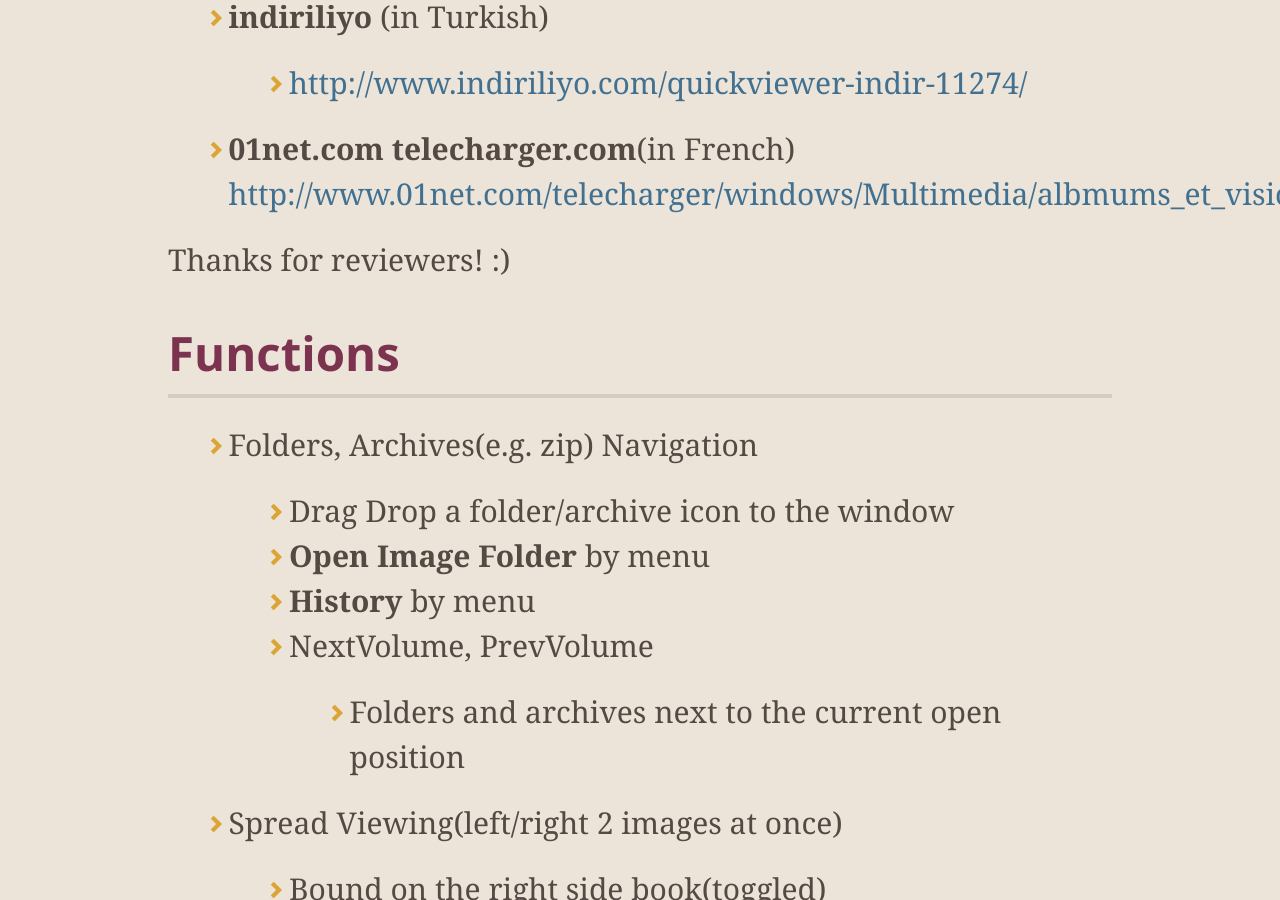
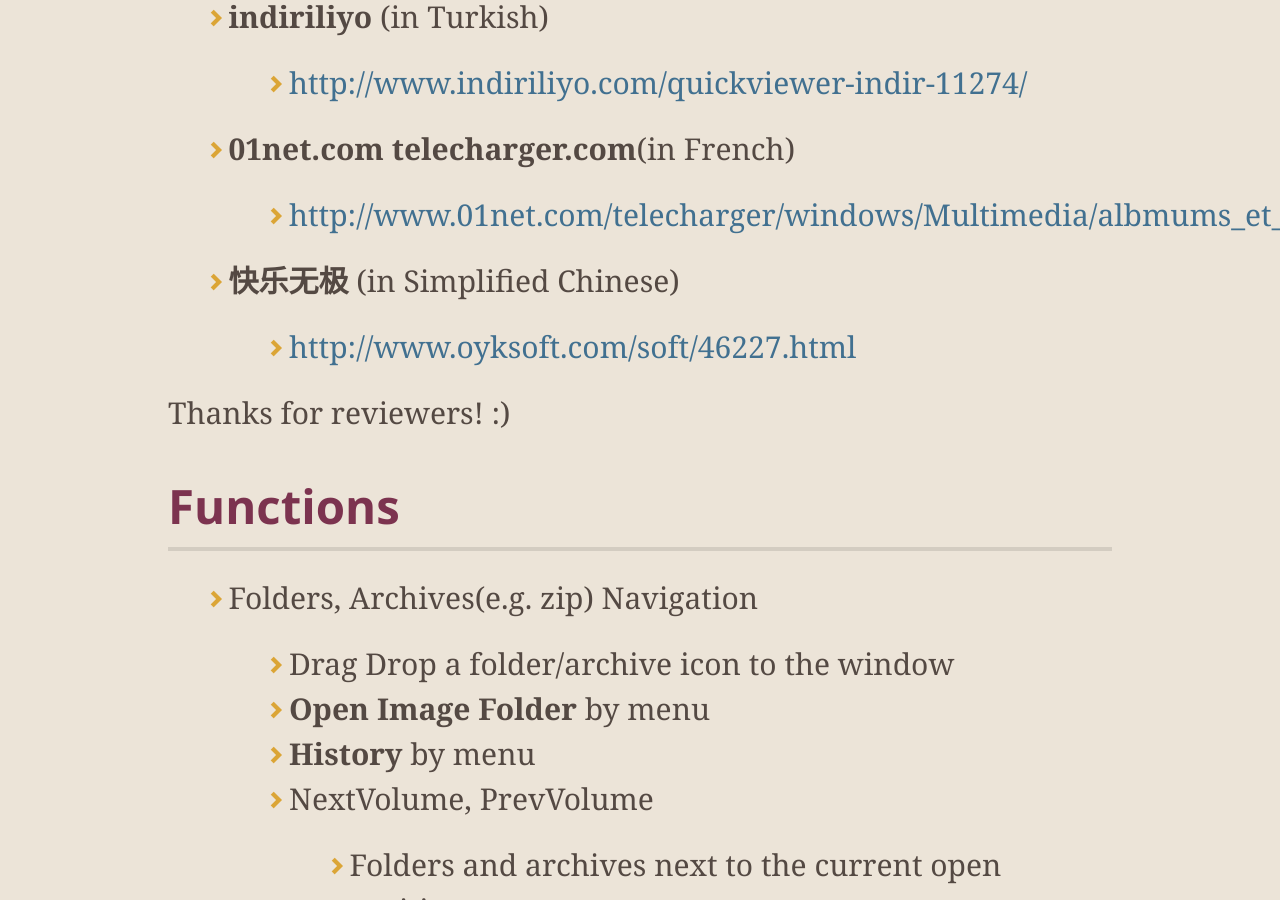
Before and after one commit to kanryu/quickviewer, a Jekyll site: the page built from docs/index.md, in a window 1280 px wide and 900 px high, scrolled down 3546 px. Built offline with Jekyll 4.4.1, drawn with Linux system fonts in a browser that asks for light colours; nearby versions of some CDN libraries; our own code applies the rules of GitHub Pages for plain Markdown files.

Commit message:
Update index.md

```diff
--- a/docs/index.md
+++ b/docs/index.md
@@ -63,7 +63,9 @@ You can also clone the latest source code from **[this repository.](https://gith
 - **indiriliyo** (in Turkish)
     - [http://www.indiriliyo.com/quickviewer-indir-11274/](http://www.indiriliyo.com/quickviewer-indir-11274/)
 - **01net.com telecharger.com**(in French)
-[http://www.01net.com/telecharger/windows/Multimedia/albmums_et_visionneuses/fiches/140048.html](http://www.01net.com/telecharger/windows/Multimedia/albmums_et_visionneuses/fiches/140048.html)
+    - [http://www.01net.com/telecharger/windows/Multimedia/albmums_et_visionneuses/fiches/140048.html](http://www.01net.com/telecharger/windows/Multimedia/albmums_et_visionneuses/fiches/140048.html)
+- **快乐无极** (in Simplified Chinese)
+    - [http://www.oyksoft.com/soft/46227.html](http://www.oyksoft.com/soft/46227.html)
 
 Thanks for reviewers! :)
 
```
